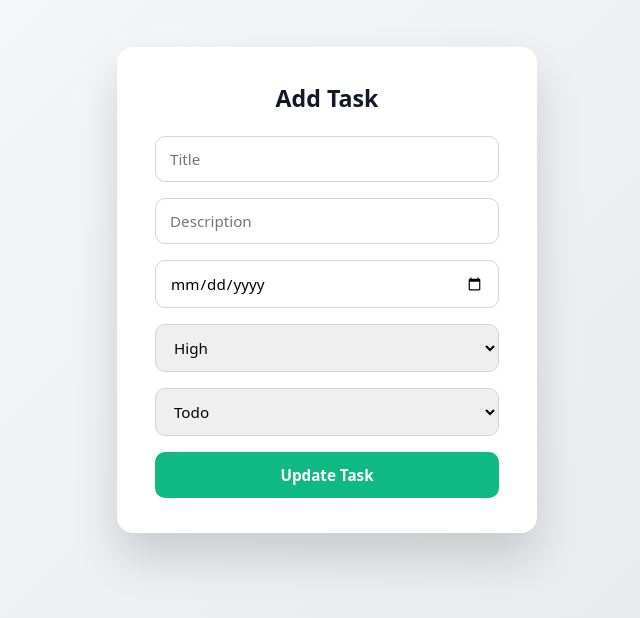
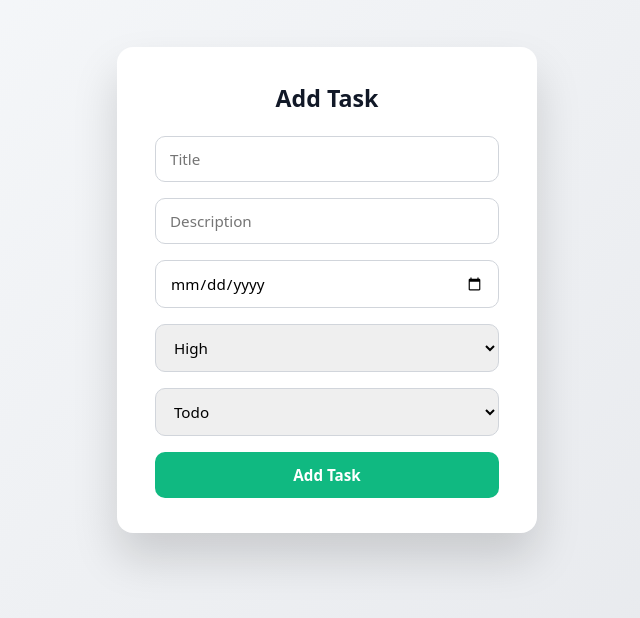
Before and after one commit to youknowhim/Assignment-SmartInterview, a React app in the folder frontend/: page /add-task in a window 1280 px wide. Shown: the part 110-728 px from the top of the page, without its empty margins (313-953 px from the left). Built offline with nearby package versions, Linux system fonts and the light colour scheme; no server answers; sample sign-in values are in the browser's storage; the HTML template or start-up script is replaced by a standard one.

Commit message:
Change button text from 'Update Task' to 'Add Task'

```diff
--- a/frontend/src/pages/AddTask.jsx
+++ b/frontend/src/pages/AddTask.jsx
@@ -104,7 +104,7 @@ export default function AddTask() {
         </select>
 
         <button disabled={loading}>
-          {loading ? "Updating..." : "Update Task"}
+          {loading ? "Adding..." : "Add Task"}
         </button>
       </form>
     </div>
```
